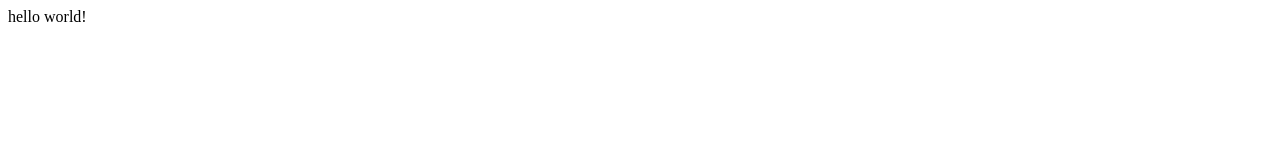
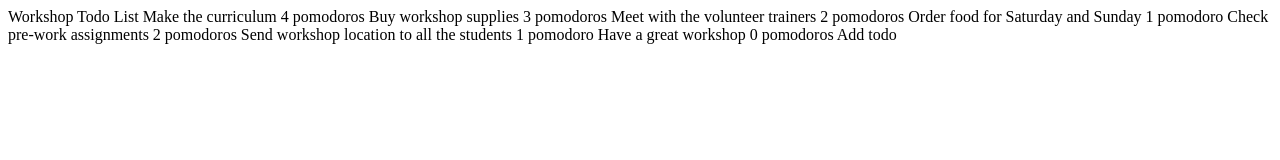
Before and after one commit to pathikbhatt/todo_app_front_end, a plain HTML site: page index.html in a window 1280 px wide. Drawn offline with Linux system fonts and the light colour scheme.

Commit message:
Add content to index.html

```diff
--- a/index.html
+++ b/index.html
@@ -1,3 +1,11 @@
 <html>
-    <body>hello world!</body>
+Workshop Todo List
+Make the curriculum 4 pomodoros
+Buy workshop supplies 3 pomodoros
+Meet with the volunteer trainers 2 pomodoros
+Order food for Saturday and Sunday 1 pomodoro
+Check pre-work assignments 2 pomodoros
+Send workshop location to all the students 1 pomodoro
+Have a great workshop 0 pomodoros
+Add todo
 </html>
```
